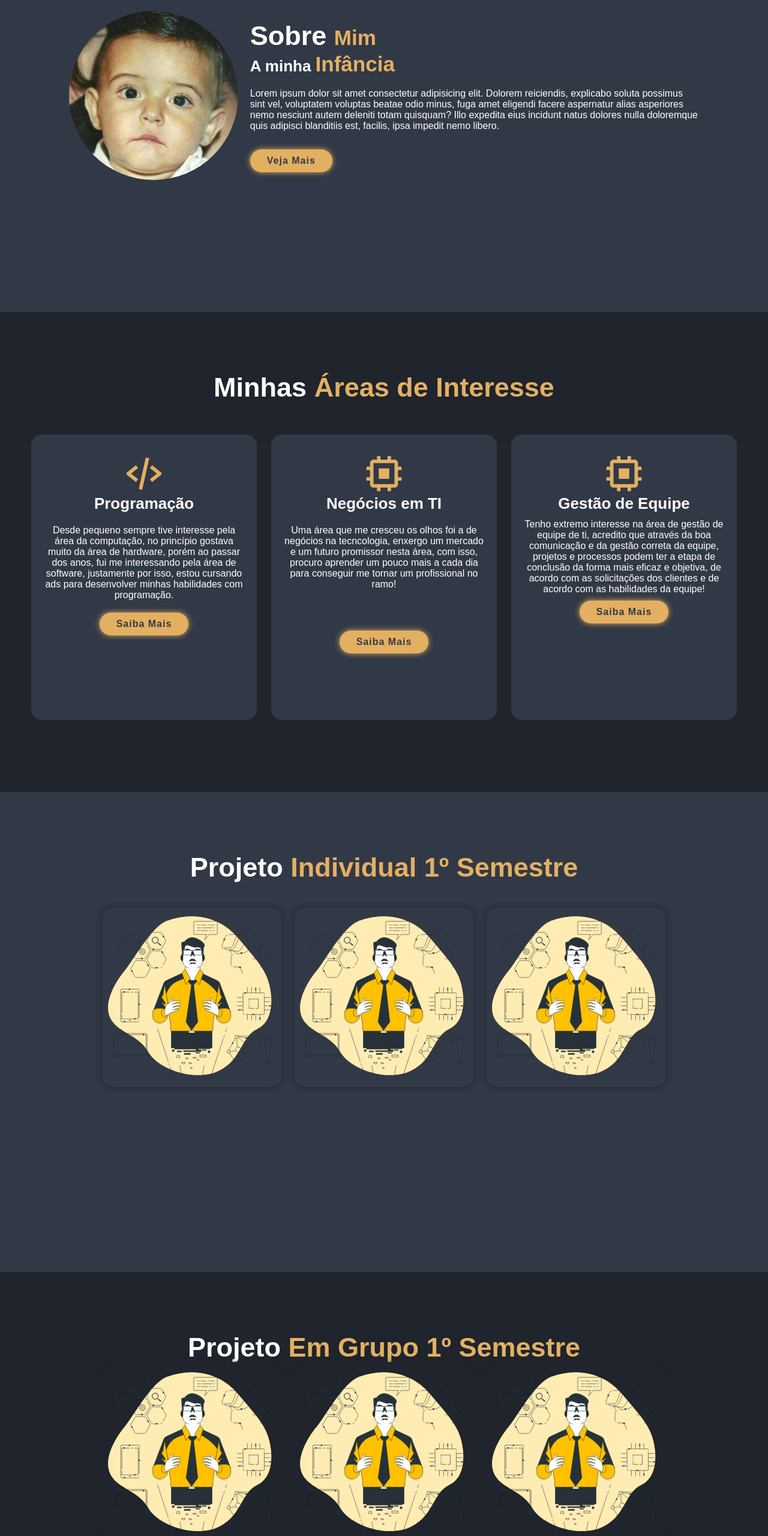
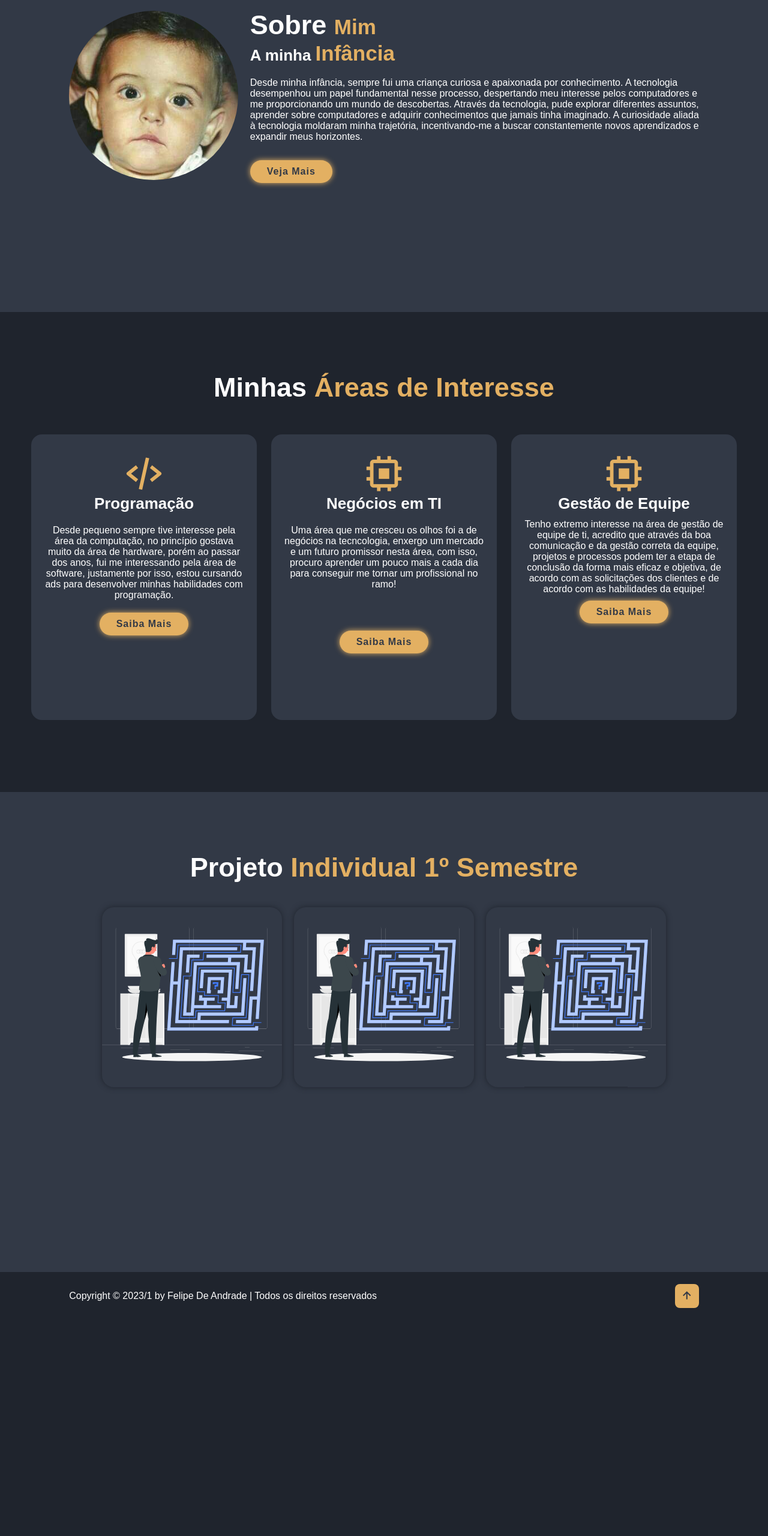
Before and after one commit to FelipeAndradex/ProjetoIndividual1Semestre, a website: page Individual/site/public/Portfolio.html in a window 1280 px wide. Shown: the part 1080-3640 px from the top of the page at 60% size. After the commit the page ends 3280 px from the top, so only its background shows below. Drawn offline with nearby package versions, Linux system fonts and the light colour scheme.

Commit message:
@FelipeAndradex Atualização no css do cadastro e nos textos de desafio

```diff
--- a/Individual/site/public/Portfolio.html
+++ b/Individual/site/public/Portfolio.html
@@ -66,10 +66,12 @@
         <div class="about_content">
             <h2 class="heading">Sobre <span>Mim</span></h2>
             <h3> A minha <span>Infância</span> </h3>
-            <p>Lorem ipsum dolor sit amet consectetur adipisicing elit. Dolorem reiciendis, explicabo soluta possimus
-                sint vel, voluptatem voluptas beatae odio minus, fuga amet eligendi facere aspernatur alias asperiores
-                nemo nesciunt autem deleniti totam quisquam? Illo expedita eius incidunt natus dolores nulla doloremque
-                quis adipisci blanditiis est, facilis, ipsa impedit nemo libero.</p>
+            <p>Desde minha infância, sempre fui uma criança curiosa e apaixonada por conhecimento. A tecnologia
+                desempenhou um papel fundamental nesse processo, despertando meu interesse pelos computadores e me
+                proporcionando um mundo de descobertas. Através da tecnologia, pude explorar diferentes assuntos,
+                aprender sobre computadores e adquirir conhecimentos que jamais tinha imaginado. A curiosidade aliada à
+                tecnologia moldaram minha trajetória, incentivando-me a buscar constantemente novos aprendizados e
+                expandir meus horizontes.</p>
             <a href="#services" class="btn">Veja Mais</a>
         </div>
     </section>
@@ -122,7 +124,54 @@
         <div class="div_desafios">
             <div class="portfolio_container">
                 <div class="portfolio_box">
-                    <img src="assets/img/Tecnologia Imagem.svg" alt="" id="img_portolio">
+                    <img src="assets/img/Problema.svg" alt="" id="img_portolio">
+                    <div class="portfolio_layer">
+                        <h4>Gestão de Tempo</h4>
+                        <p>Ao longo do semestre, desenvolvemos várias atividades em conjunto, ocasionando em um desafio
+                            de manter todas as entregas em dia.</p>
+                        <a
+                            href="https://blogchegadebagunca.com.br/dicas-de-produtividade-para-ganhar-mais-tempo-no-seu-dia/"><i
+                                class='bx bx-link-external'></i></a>
+                    </div>
+                </div>
+            </div>
+
+            <div class="portfolio_container">
+                <div class="portfolio_box">
+                    <img src="assets/img/Problema.svg" alt="" id="img_portolio">
+                    <div class="portfolio_layer">
+                        <h4>Organização</h4>
+                        <p>A organização é um desafio constante, pois sem ela tudo vai de água a baixo, e com ela, as
+                            dificuldades ficam organizadas para serem enfrentadas.</p>
+                        <a href="https://www.fazcomex.com.br/comex/habitos-de-pessoas-organizadas/"><i
+                                class='bx bx-link-external'></i></a>
+                    </div>
+                </div>
+            </div>
+
+            <div class="portfolio_container">
+                <div class="portfolio_box">
+                    <img src="assets/img/Problema.svg" alt="" id="img_portolio">
+                    <div class="portfolio_layer">
+                        <h4>Tecnologias</h4>
+                        <p>Aprender tecnologias novas foram um dos maiores desafios, pois precisei de pesquisar e buscar
+                            mais conhecimento para entregar os itens necessários para o meu projeto.</p>
+                        <a href="https://codebit.com.br/blog/developer/como-aprender-novas-tecnologias"><i
+                                class='bx bx-link-external'></i></a>
+                    </div>
+                </div>
+            </div>
+        </div>
+    </section>
+
+
+    <!-- <section class="portfolioS" id="portfolio">
+        <h2 class="heading">Projeto <span>Em Grupo 1º Semestre</span></h2>
+
+        <div class="div_desafios">
+            <div class="portfolio_container">
+                <div class="portfolio_box">
+                    <img src="assets/img/Problema.svg" alt="" id="img_portolio">
                     <div class="portfolio_layer">
                         <h4>Lorem, ipsum dolor.</h4>
                         <p>Lorem ipsum dolor sit amet consectetur adipisicing elit. Pariatur!</p>
@@ -133,10 +182,11 @@
 
             <div class="portfolio_container">
                 <div class="portfolio_box">
-                    <img src="assets/img/Tecnologia Imagem.svg" alt="" id="img_portolio">
+                    <img src="assets/img/Problema.svg" alt="" id="img_portolio">
                     <div class="portfolio_layer">
-                        <h4>Lorem, ipsum dolor.</h4>
-                        <p>Lorem ipsum dolor sit amet consectetur adipisicing elit. Pariatur!</p>
+                        <h4>Trabalho em equipe</h4>
+                        <p>Trabalhar em equipe foi um desafio excelente, pois conseui absorver diversas experiências ao
+                            lidar com pessoas que pensam e agem de maneira diferente da minha.</p>
                         <a href="#"><i class='bx bx-link-external'></i></a>
                     </div>
                 </div>
@@ -144,7 +194,7 @@
 
             <div class="portfolio_container">
                 <div class="portfolio_box">
-                    <img src="assets/img/Tecnologia Imagem.svg" alt="" id="img_portolio">
+                    <img src="assets/img/Problema.svg" alt="" id="img_portolio">
                     <div class="portfolio_layer">
                         <h4>Lorem, ipsum dolor.</h4>
                         <p>Lorem ipsum dolor sit amet consectetur adipisicing elit. Pariatur!</p>
@@ -153,47 +203,7 @@
                 </div>
             </div>
         </div>
-    </section>
-
-
-    <section class="portfolioS" id="portfolio">
-        <h2 class="heading">Projeto <span>Em Grupo 1º Semestre</span></h2>
-
-        <div class="div_desafios">
-            <div class="portfolio_container">
-                <div class="portfolio_box">
-                    <img src="assets/img/Tecnologia Imagem.svg" alt="" id="img_portolio">
-                    <div class="portfolio_layer">
-                        <h4>Lorem, ipsum dolor.</h4>
-                        <p>Lorem ipsum dolor sit amet consectetur adipisicing elit. Pariatur!</p>
-                        <a href="#"><i class='bx bx-link-external'></i></a>
-                    </div>
-                </div>
-            </div>
-
-            <div class="portfolio_container">
-                <div class="portfolio_box">
-                    <img src="assets/img/Tecnologia Imagem.svg" alt="" id="img_portolio">
-                    <div class="portfolio_layer">
-                        <h4>Lorem, ipsum dolor.</h4>
-                        <p>Lorem ipsum dolor sit amet consectetur adipisicing elit. Pariatur!</p>
-                        <a href="#"><i class='bx bx-link-external'></i></a>
-                    </div>
-                </div>
-            </div>
-
-            <div class="portfolio_container">
-                <div class="portfolio_box">
-                    <img src="assets/img/Tecnologia Imagem.svg" alt="" id="img_portolio">
-                    <div class="portfolio_layer">
-                        <h4>Lorem, ipsum dolor.</h4>
-                        <p>Lorem ipsum dolor sit amet consectetur adipisicing elit. Pariatur!</p>
-                        <a href="#"><i class='bx bx-link-external'></i></a>
-                    </div>
-                </div>
-            </div>
-        </div>
-    </section>
+    </section> -->
 
     <!-- footer -->
     <footer class="footer">
--- a/Individual/site/public/css/portfolio.css
+++ b/Individual/site/public/css/portfolio.css
@@ -129,7 +129,7 @@ section {
 
 .home_img img:hover {
 
-    transform: scale(1.05);
+    transform: scale(1.03);
 }
 
 .home_content h3 {
@@ -288,15 +288,17 @@ span {
 }
 
 .portfolio h4 {
+    background: #1f242d7d;
+    margin-top: 0.8rem;
     font-size: 3rem;
-    color: var(--second--bg-color);
+    color: var(--text-color);
 }
 
 .portfolio p {
-    color: var(--second--bg-color);
+    background: #1f242d7d;
+    color: var(--text-color);
     font-size: 2rem;
 }
-
 
 .div_desafios {
     display: flex;
--- a/Individual/site/public/css/styleformulario.css
+++ b/Individual/site/public/css/styleformulario.css
@@ -41,7 +41,7 @@
     border-radius: 8px;
     gap: 30px;
     box-shadow: 5px 5px 8px rgba(0, 0, 0, 0.336);
-    height: 73vh;
+    height: 79vh;
     margin-top: 4vh;
     animation: dark-to-light 0.3s ease-in-out;
 }
```
Also changed, not shown: Individual/site/public/assets/img/Problema.svg (added), 2 other files.
